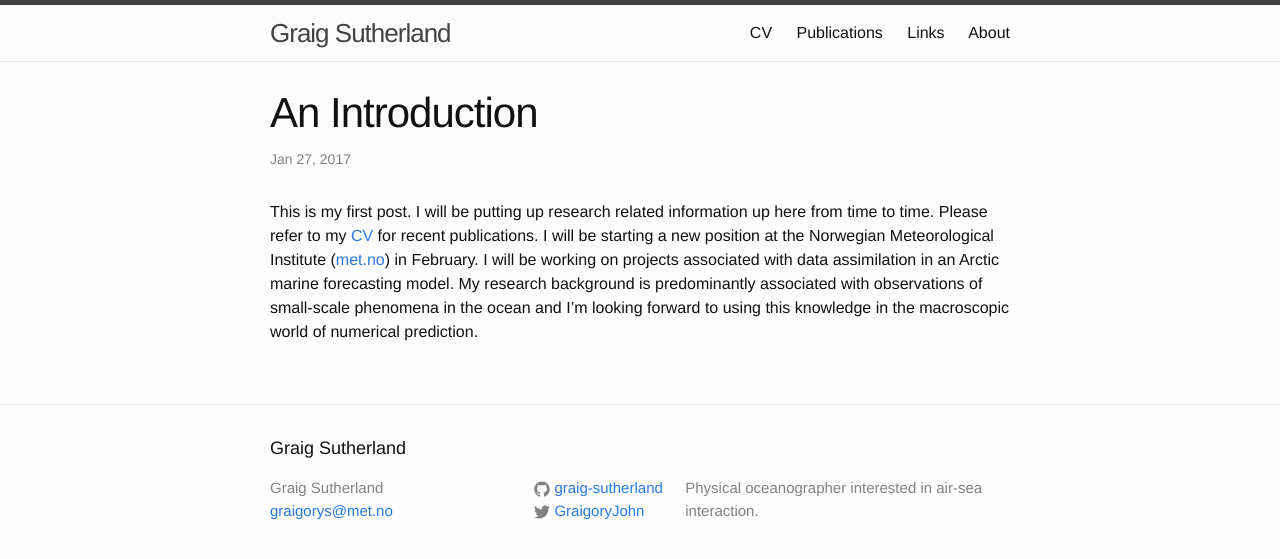
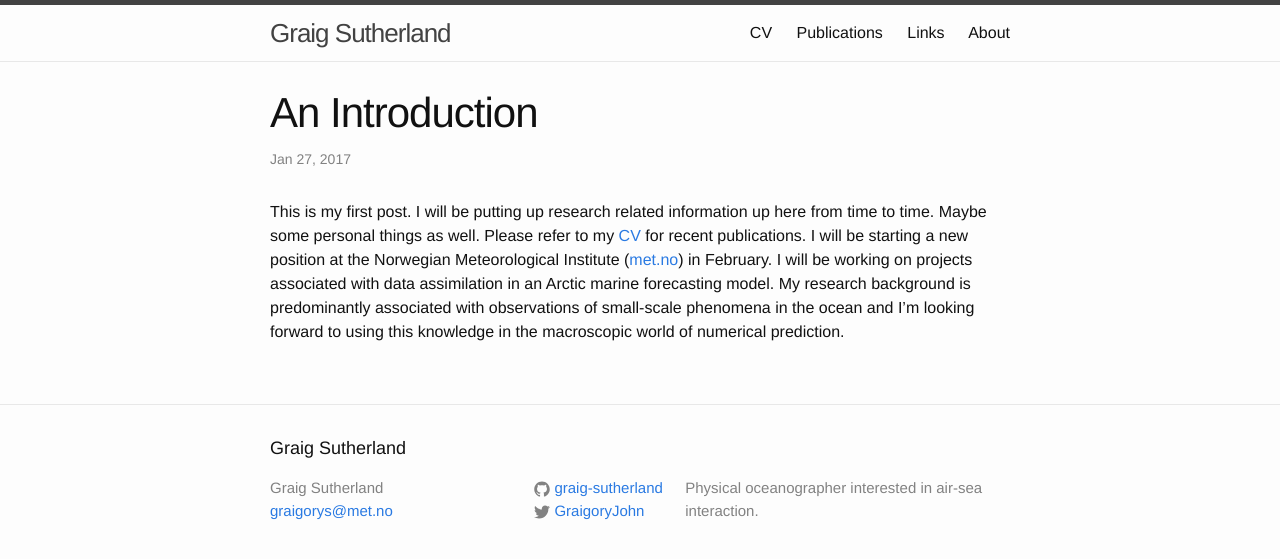
Before and after one commit to graig-sutherland/graig-sutherland.github.io, a Jekyll site: the page built from _posts/2017-01-27-welcome-to-jekyll.markdown, in a window 1280 px wide. Shown: the top 559 px of the page. Built offline with Jekyll 4.4.1, drawn with Linux system fonts in a browser that asks for light colours.

Commit message:
updated first post

```diff
--- a/_posts/2017-01-27-welcome-to-jekyll.markdown
+++ b/_posts/2017-01-27-welcome-to-jekyll.markdown
@@ -5,4 +5,4 @@ date:   2017-01-27 11:08:37 +0100
 categories: research
 ---
 
-This is my first post. I will be putting up research related information up here from time to time. Please refer to my [CV](/cv/) for recent publications. I will be starting a new position at the Norwegian Meteorological Institute ([met.no](http://met.no)) in February. I will be working on projects associated with data assimilation in an Arctic marine forecasting model. My research background is predominantly associated with observations of small-scale phenomena in the ocean and I'm looking forward to using this knowledge in the macroscopic world of numerical prediction.
+This is my first post. I will be putting up research related information up here from time to time. Maybe some personal things as well. Please refer to my [CV](/cv/) for recent publications. I will be starting a new position at the Norwegian Meteorological Institute ([met.no](http://met.no)) in February. I will be working on projects associated with data assimilation in an Arctic marine forecasting model. My research background is predominantly associated with observations of small-scale phenomena in the ocean and I'm looking forward to using this knowledge in the macroscopic world of numerical prediction.
```
Also changed, not shown: 7 other files.
